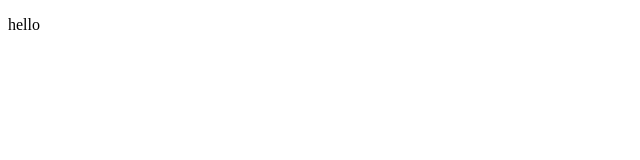
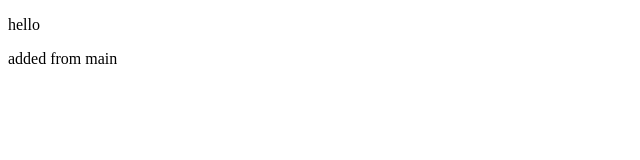
Before and after one commit to chauhan-ankit24/demo-repo, a plain HTML site: page index.html in a window 1280 px wide. Shown: the full height of the page, 0-640 px from the left. Drawn offline with Linux system fonts and the light colour scheme.

Commit message:
added from main

```diff
--- a/index.html
+++ b/index.html
@@ -9,6 +9,7 @@
 <body>
     <div class="demo">
         <p>hello</p>
+        <p>added from main</p>
     </div>
 </body>
 </html>
```
